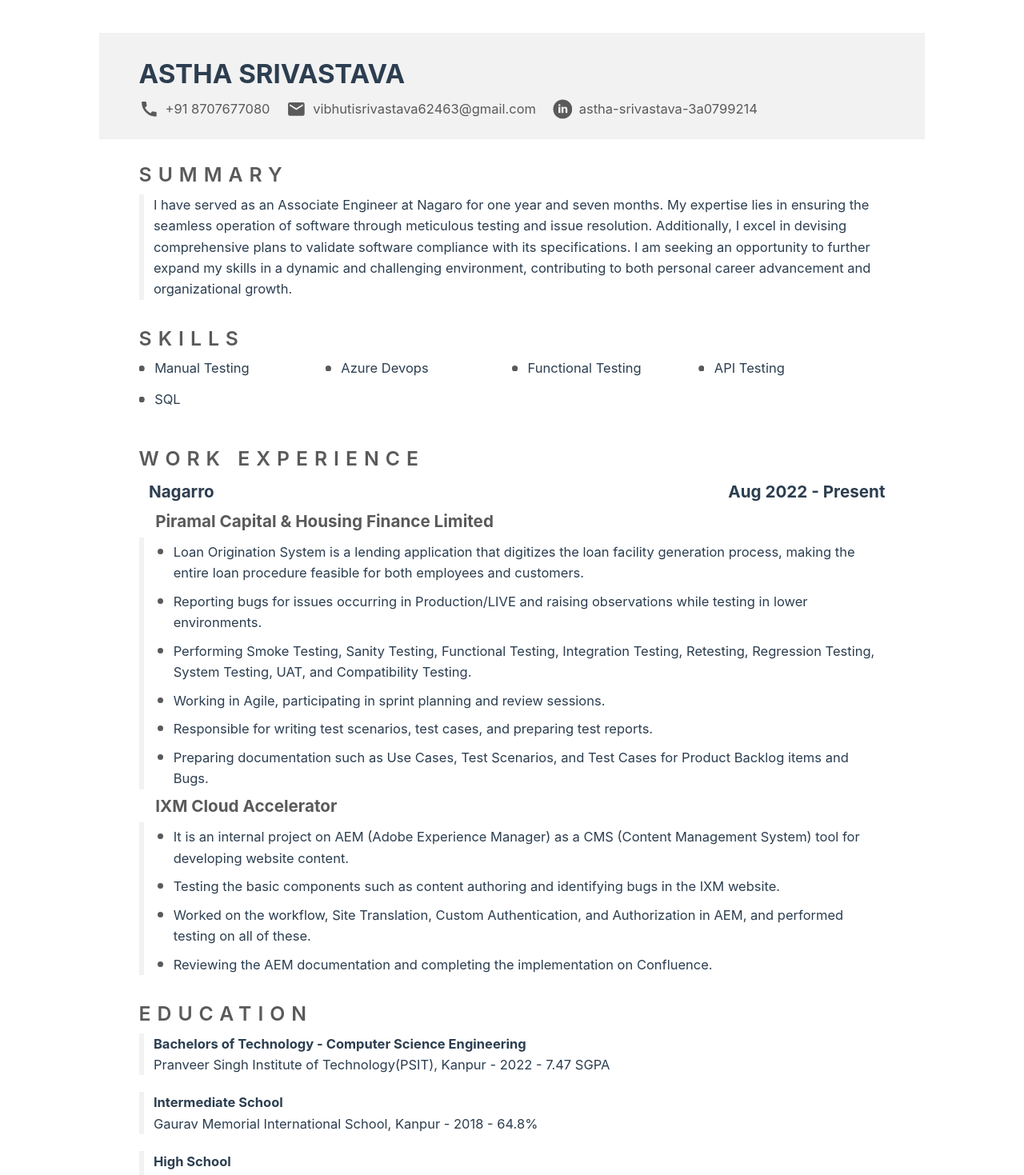
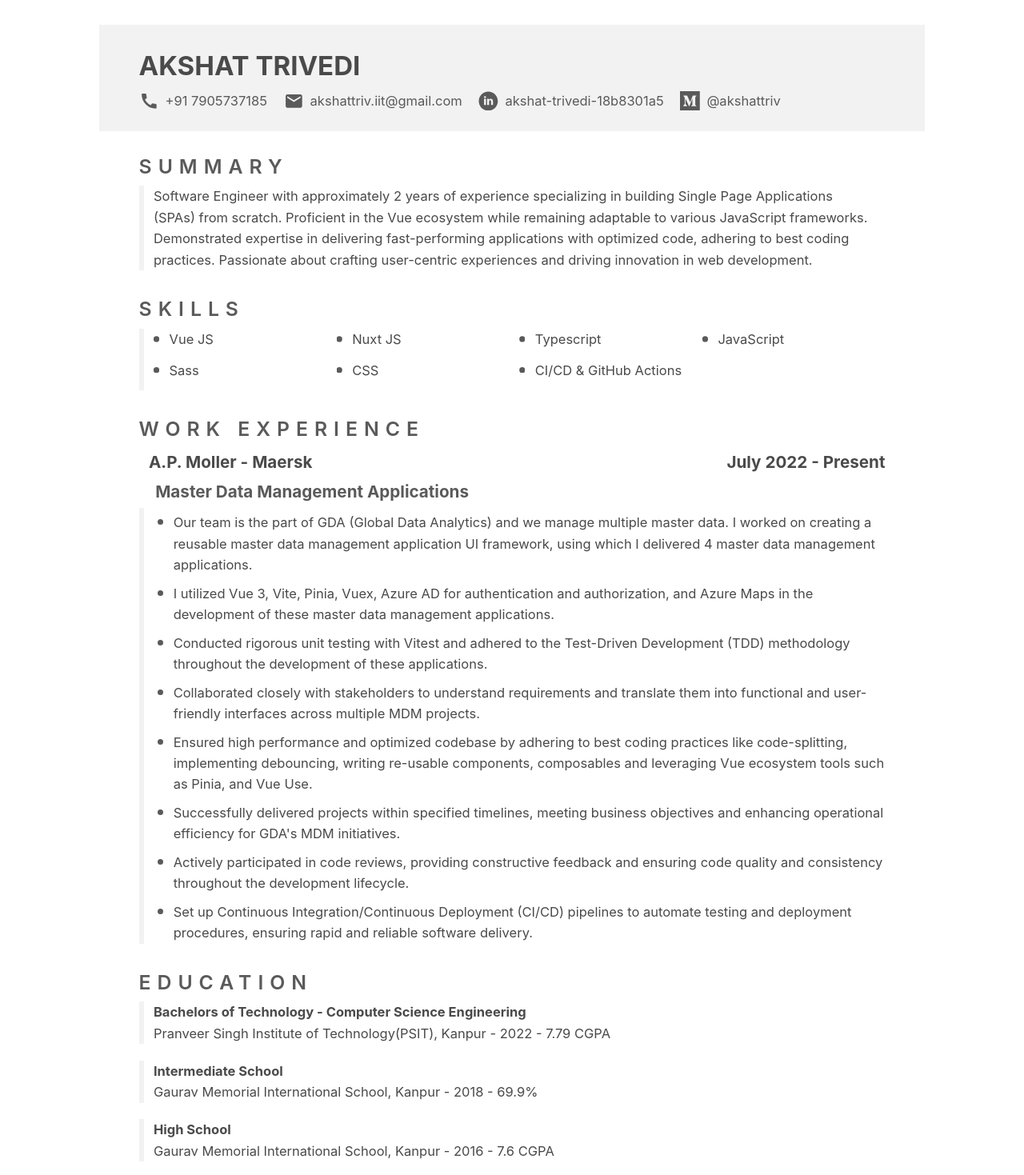
Before and after one commit to akshat-triv/my__resume, a Vue app: page / in a window 1280 px wide. Shown: the top 1469 px of the page at 80% size. Built offline with nearby package versions, Linux system fonts and the light colour scheme.

Commit message:
chore: initial commit

```diff
--- a/src/App.vue
+++ b/src/App.vue
@@ -1,26 +1,29 @@
 <script setup>
 import LinkedinIcon from './components/icons/LinkedinIcon.vue'
 import MailIcon from './components/icons/MailIcon.vue'
+import MediumIcon from './components/icons/MediumIcon.vue'
 import PhoneIcon from './components/icons/PhoneIcon.vue'
 </script>
 
 <template>
   <header>
-    <h1>Astha Srivastava</h1>
+    <h1>Akshat Trivedi</h1>
     <div class="contacts-wrapper">
       <div class="contacts">
         <PhoneIcon class="contacts-icon" />
-        <span>+91 8707677080</span>
+        <span>+91 7905737185</span>
       </div>
-      <a href="mailto:vibhutisrivastava62463@gmail.com" class="contacts">
+      <a href="mailto:akshattriv.iit@gmail.com" class="contacts">
         <MailIcon class="contacts-icon" />
-        <span>vibhutisrivastava62463@gmail.com</span>
+        <span>akshattriv.iit@gmail.com</span>
       </a>
       <div class="contacts">
         <LinkedinIcon class="contacts-icon" />
-        <a href="https://www.linkedin.com/in/astha-srivastava-3a0799214/"
-          >astha-srivastava-3a0799214</a
-        >
+        <a href="https://www.linkedin.com/in/akshat-trivedi-18b8301a5/">akshat-trivedi-18b8301a5</a>
+      </div>
+      <div class="contacts">
+        <MediumIcon class="contacts-icon" />
+        <a href="https://medium.com/@akshattriv">@akshattriv</a>
       </div>
     </div>
   </header>
@@ -28,12 +31,12 @@ import PhoneIcon from './components/icons/PhoneIcon.vue'
     <section class="section">
       <h2 class="section-heading">summary</h2>
       <div class="section-content">
-        I have served as an Associate Engineer at Nagaro for one year and seven months. My expertise
-        lies in ensuring the seamless operation of software through meticulous testing and issue
-        resolution. Additionally, I excel in devising comprehensive plans to validate software
-        compliance with its specifications. I am seeking an opportunity to further expand my skills
-        in a dynamic and challenging environment, contributing to both personal career advancement
-        and organizational growth.
+        Software Engineer with approximately 2 years of experience specializing in building Single
+        Page Applications (SPAs) from scratch. Proficient in the Vue ecosystem while remaining
+        adaptable to various JavaScript frameworks. Demonstrated expertise in delivering
+        fast-performing applications with optimized code, adhering to best coding practices.
+        Passionate about crafting user-centric experiences and driving innovation in web
+        development.
       </div>
     </section>
     <section class="section">
@@ -41,74 +44,75 @@ import PhoneIcon from './components/icons/PhoneIcon.vue'
       <div class="section-bullet-points">
         <div class="bullet-points-wrapper">
           <span class="bullet-points-point"></span>
-          <span class="bullet-points">Manual Testing</span>
+          <span class="bullet-points">Vue JS</span>
         </div>
         <div class="bullet-points-wrapper">
           <span class="bullet-points-point"></span>
-          <span class="bullet-points">Azure Devops</span>
+          <span class="bullet-points">Nuxt JS</span>
         </div>
         <div class="bullet-points-wrapper">
           <span class="bullet-points-point"></span>
-          <span class="bullet-points">Functional Testing</span>
+          <span class="bullet-points">Typescript</span>
         </div>
         <div class="bullet-points-wrapper">
           <span class="bullet-points-point"></span>
-          <span class="bullet-points">API Testing</span>
+          <span class="bullet-points">JavaScript</span>
         </div>
         <div class="bullet-points-wrapper">
           <span class="bullet-points-point"></span>
-          <span class="bullet-points">SQL</span>
+          <span class="bullet-points">Sass</span>
+        </div>
+        <div class="bullet-points-wrapper">
+          <span class="bullet-points-point"></span>
+          <span class="bullet-points">CSS</span>
+        </div>
+        <div class="bullet-points-wrapper">
+          <span class="bullet-points-point"></span>
+          <span class="bullet-points">CI/CD & GitHub Actions</span>
         </div>
       </div>
     </section>
     <section class="section">
       <h2 class="section-heading">work experience</h2>
       <div class="section-heading-secondary-wrapper">
-        <h3 class="section-heading-secondary">Nagarro</h3>
-        <h3 class="section-heading-secondary">Aug 2022 - Present</h3>
+        <h3 class="section-heading-secondary">A.P. Moller - Maersk</h3>
+        <h3 class="section-heading-secondary">July 2022 - Present</h3>
       </div>
-      <h4 class="section-heading-tertiary">Piramal Capital & Housing Finance Limited</h4>
+      <h4 class="section-heading-tertiary">Master Data Management Applications</h4>
       <ul class="section-list-wrapper">
         <li class="section-list-item">
-          Loan Origination System is a lending application that digitizes the loan facility
-          generation process, making the entire loan procedure feasible for both employees and
-          customers.
+          Our team is the part of GDA (Global Data Analytics) and we manage multiple master data. I
+          worked on creating a reusable master data management application UI framework, using which
+          I delivered 4 master data management applications.
         </li>
         <li class="section-list-item">
-          Reporting bugs for issues occurring in Production/LIVE and raising observations while
-          testing in lower environments.
+          I utilized Vue 3, Vite, Pinia, Vuex, Azure AD for authentication and authorization, and
+          Azure Maps in the development of these master data management applications.
         </li>
         <li class="section-list-item">
-          Performing Smoke Testing, Sanity Testing, Functional Testing, Integration Testing,
-          Retesting, Regression Testing, System Testing, UAT, and Compatibility Testing.
+          Conducted rigorous unit testing with Vitest and adhered to the Test-Driven Development
+          (TDD) methodology throughout the development of these applications.
         </li>
         <li class="section-list-item">
-          Working in Agile, participating in sprint planning and review sessions.
+          Collaborated closely with stakeholders to understand requirements and translate them into
+          functional and user-friendly interfaces across multiple MDM projects.
         </li>
         <li class="section-list-item">
-          Responsible for writing test scenarios, test cases, and preparing test reports.
+          Ensured high performance and optimized codebase by adhering to best coding practices like
+          code-splitting, implementing debouncing, writing re-usable components, composables and
+          leveraging Vue ecosystem tools such as Pinia, and Vue Use.
         </li>
         <li class="section-list-item">
-          Preparing documentation such as Use Cases, Test Scenarios, and Test Cases for Product
-          Backlog items and Bugs.
-        </li>
-      </ul>
-      <h4 class="section-heading-tertiary">IXM Cloud Accelerator</h4>
-      <ul class="section-list-wrapper">
-        <li class="section-list-item">
-          It is an internal project on AEM (Adobe Experience Manager) as a CMS (Content Management
-          System) tool for developing website content.
+          Successfully delivered projects within specified timelines, meeting business objectives
+          and enhancing operational efficiency for GDA's MDM initiatives.
         </li>
         <li class="section-list-item">
-          Testing the basic components such as content authoring and identifying bugs in the IXM
-          website.
+          Actively participated in code reviews, providing constructive feedback and ensuring code
+          quality and consistency throughout the development lifecycle.
         </li>
         <li class="section-list-item">
-          Worked on the workflow, Site Translation, Custom Authentication, and Authorization in AEM,
-          and performed testing on all of these.
-        </li>
-        <li class="section-list-item">
-          Reviewing the AEM documentation and completing the implementation on Confluence.
+          Set up Continuous Integration/Continuous Deployment (CI/CD) pipelines to automate testing
+          and deployment procedures, ensuring rapid and reliable software delivery.
         </li>
       </ul>
     </section>
@@ -118,15 +122,15 @@ import PhoneIcon from './components/icons/PhoneIcon.vue'
         <h5 class="section-content-heading">
           Bachelors of Technology - Computer Science Engineering
         </h5>
-        Pranveer Singh Institute of Technology(PSIT), Kanpur - 2022 - 7.47 SGPA
+        Pranveer Singh Institute of Technology(PSIT), Kanpur - 2022 - 7.79 CGPA
       </div>
       <div class="section-content">
         <h5 class="section-content-heading">Intermediate School</h5>
-        Gaurav Memorial International School, Kanpur - 2018 - 64.8%
+        Gaurav Memorial International School, Kanpur - 2018 - 69.9%
       </div>
       <div class="section-content">
         <h5 class="section-content-heading">High School</h5>
-        Maa Ananteshwari Vidyalaya(MAV High School), Bilhaur - 2016 - 10 CGPA
+        Gaurav Memorial International School, Kanpur - 2016 - 7.6 CGPA
       </div>
     </section>
   </main>
@@ -254,6 +258,8 @@ main {
     display: flex;
     flex-wrap: wrap;
     align-items: center;
+    border-left: 6px solid var(--color-background-mute);
+    padding-left: 1.2rem;
 
     & > * {
       flex: 0 0 25%;
--- a/src/assets/base.css
+++ b/src/assets/base.css
@@ -31,7 +31,7 @@
   --color-border-hover: var(--vt-c-divider-light-1);
 
   --color-heading: var(--vt-c-text-light-1);
-  --color-text: var(--vt-c-text-light-1);
+  --color-text: #4a4a4a;
 
   --color-text-light: var(--vt-c-text-light-2);
 
--- a/src/assets/main.css
+++ b/src/assets/main.css
@@ -4,5 +4,5 @@
   max-width: 100rem;
   margin: 0 auto;
   font-weight: normal;
-  padding: 4rem 0;
+  padding: 3rem 0;
 }
--- /dev/null
+++ b/src/components/icons/MediumIcon.vue
@@ -0,0 +1,16 @@
+<template>
+  <!-- Generated by IcoMoon.io -->
+  <svg
+    version="1.1"
+    xmlns="http://www.w3.org/2000/svg"
+    width="32"
+    height="32"
+    viewBox="0 0 32 32"
+    fill="currentColor"
+  >
+    <title>medium</title>
+    <path
+      d="M0 0v32h32v-32zM26.584 7.581l-1.716 1.645c-0.121 0.092-0.198 0.237-0.198 0.399 0 0.030 0.003 0.059 0.007 0.087l-0-0.003v12.089c-0.004 0.025-0.007 0.053-0.007 0.083 0 0.162 0.077 0.306 0.196 0.398l0.001 0.001 1.676 1.645v0.361h-8.429v-0.36l1.736-1.687c0.171-0.171 0.171-0.22 0.171-0.48v-9.773l-4.827 12.26h-0.653l-5.621-12.26v8.217c-0.007 0.046-0.010 0.099-0.010 0.152 0 0.307 0.122 0.586 0.321 0.791l-0-0 2.259 2.739v0.361h-6.403v-0.36l2.26-2.74c0.189-0.196 0.306-0.464 0.306-0.759 0-0.065-0.006-0.129-0.017-0.19l0.001 0.007v-9.501c0.003-0.025 0.004-0.055 0.004-0.085 0-0.245-0.106-0.465-0.274-0.617l-0.001-0.001-2.008-2.419v-0.36h6.232l4.817 10.564 4.235-10.565h5.941z"
+    ></path>
+  </svg>
+</template>
```
